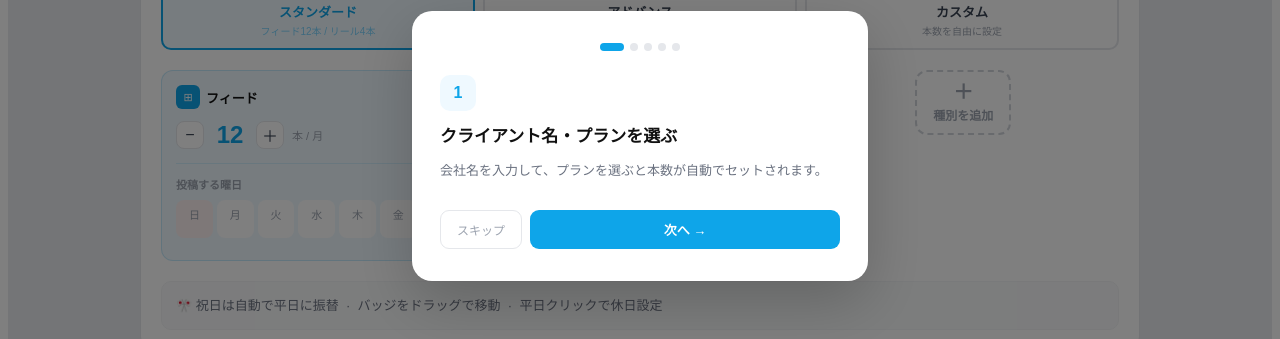
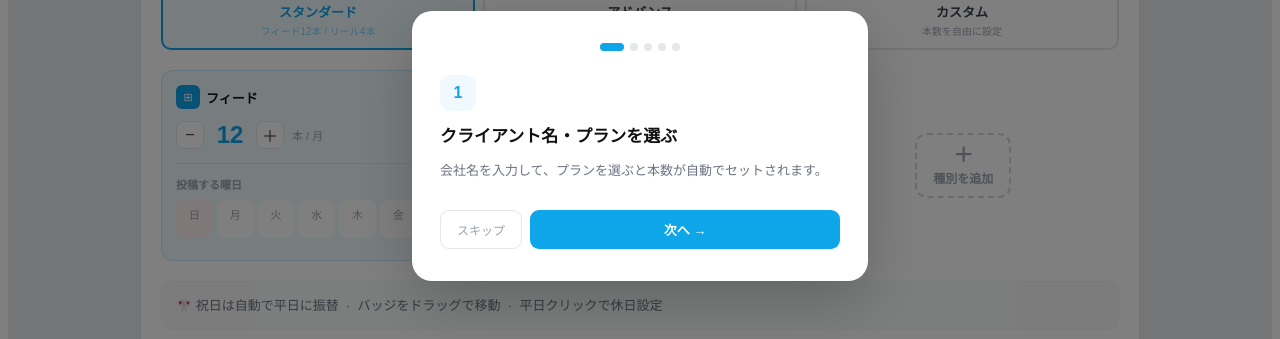
Before and after one commit to masatoome-hash/sns-calendar, a Next.js app: page / in a window 1280 px wide. Shown: the part 254-593 px from the top of the page. Built offline with nearby package versions, Linux system fonts and the light colour scheme.

Commit message:
種別追加ボタンを縦中央に配置

```diff
--- a/app/page.js
+++ b/app/page.js
@@ -574,7 +574,7 @@
                 })}
 
                 {/* ＋ 種別追加ボタン */}
-                <div style={{display:"flex",alignItems:"center",justifyContent:"center"}}>
+                <div style={{display:"flex",alignItems:"center",justifyContent:"center",alignSelf:"stretch"}}>
                   <button type="button" onClick={()=>setShowAddModal(true)} style={{
                     padding:"10px 16px",borderRadius:12,
                     border:"2px dashed #D1D5DB",background:"#fff",
```
